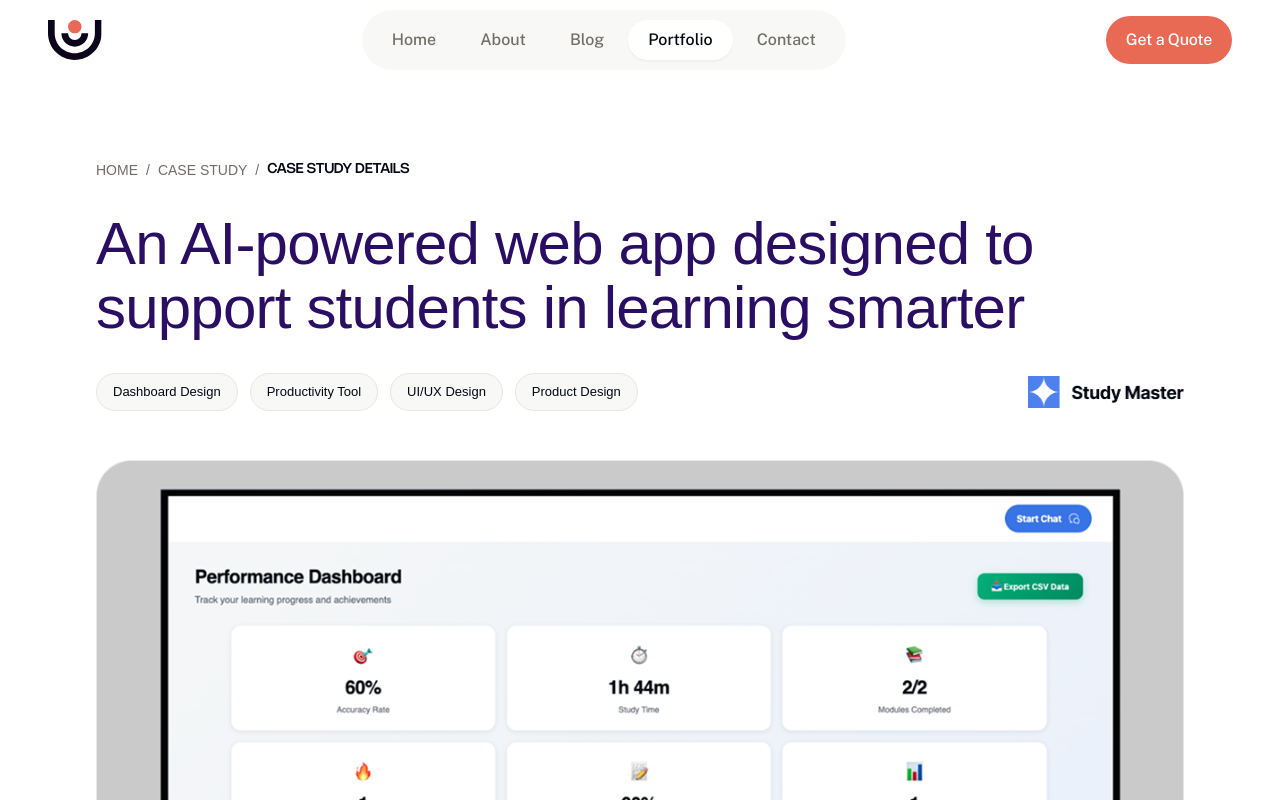
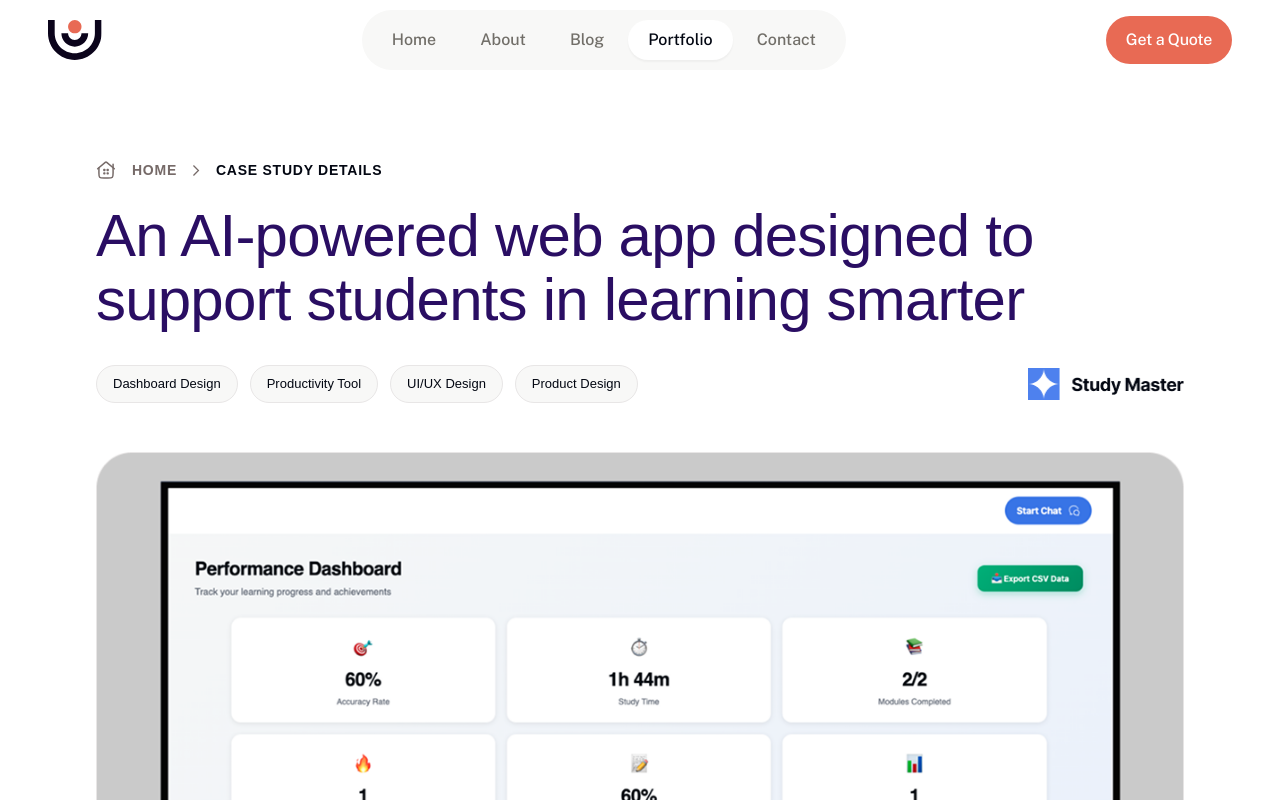
Before and after one commit to SparkStudio-Ltd/userlify, a Next.js app: page /portfolio in a window 1280 px wide. Shown: the top 800 px of the page. Built offline with nearby package versions, Linux system fonts and the light colour scheme; a web font is replaced by a local one.

Commit message:
feat: Enhance breadcrumb navigation with SVG icons and improved styling

```diff
--- a/src/app/portfolio/page.tsx
+++ b/src/app/portfolio/page.tsx
@@ -128,28 +128,42 @@ export default function PortfolioPage() {
                     className="mx-auto max-w-[1216px] px-4 pt-32 pb-16 md:px-8 lg:px-16 lg:pt-40 lg:pb-24"
                 >
                     {/* Breadcrumb */}
-                    <div
-                        ref={breadcrumbRef}
-                        className="mb-6 flex items-center gap-2 text-sm lg:mb-8"
-                    >
+                    <nav className="w-full pb-6 mx-auto flex items-center justify-start text-left gap-2 md:gap-4">
+                        <Image
+                            src="/assets/icons/homeSvg.svg"
+                            alt="Home"
+                            width={20}
+                            height={20}
+                            className="w-[18px] h-[18px] md:w-[20px] md:h-[20px]"
+                        />
                         <Link
                             href="/"
-                            className="font-public-sans text-[#766A68] transition-colors hover:text-primary"
+                            className="text-[#766A68] hover:text-[#030712] transition-colors tracking-[0.75px] text-[14px] leading-none"
+                            style={{ fontFamily: 'Public Sans, sans-serif', fontWeight: 700 }}
                         >
                             HOME
                         </Link>
-                        <span className="text-[#766A68]">/</span>
-                        <Link
-                            href="/case-study"
-                            className="font-public-sans text-[#766A68] transition-colors hover:text-primary"
+                        <Image
+                            src="/assets/icons/breadcrumbVector.svg"
+                            alt=""
+                            width={7}
+                            height={11}
+                            aria-hidden="true"
+                        />
+                        {/* <Link
+                            href="/blog"
+                            className="text-[#766A68] hover:text-[#030712] transition-colors tracking-[0.75px] text-[14px] leading-none"
+                            style={{ fontFamily: 'Public Sans, sans-serif', fontWeight: 700 }}
                         >
-                            CASE STUDY
-                        </Link>
-                        <span className="text-[#766A68]">/</span>
-                        <span className="font-public-sans font-medium text-[#030712]">
-                            CASE STUDY DETAILS
+                            BLOGS
+                        </Link> */}
+                        <span
+                            className="text-[#030712] uppercase tracking-[0.75px] text-[14px] leading-none"
+                            style={{ fontFamily: 'Public Sans, sans-serif', fontWeight: 700 }}
+                        >
+                            Case Study Details
                         </span>
-                    </div>
+                    </nav>
 
                     {/* Title */}
                     <h1
@@ -505,7 +519,7 @@ export default function PortfolioPage() {
 
                 </section>
 
-                <ReviewsSection/>
+                <ReviewsSection />
 
                 {/* Projects Section - Single Row */}
                 <section className="relative w-full bg-[#030712] px-4 py-16 text-white md:px-8 md:py-24 lg:px-16 lg:py-32">
```
